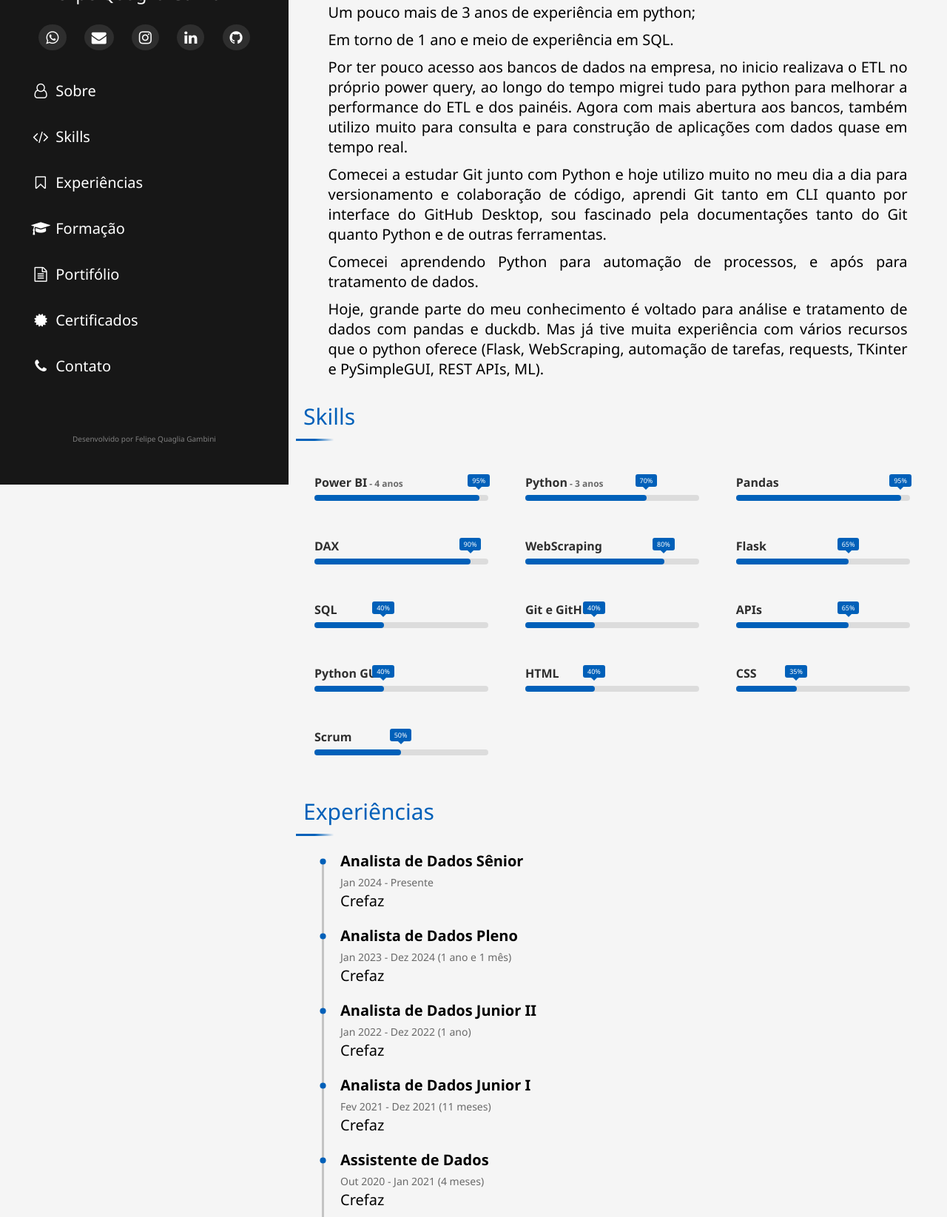
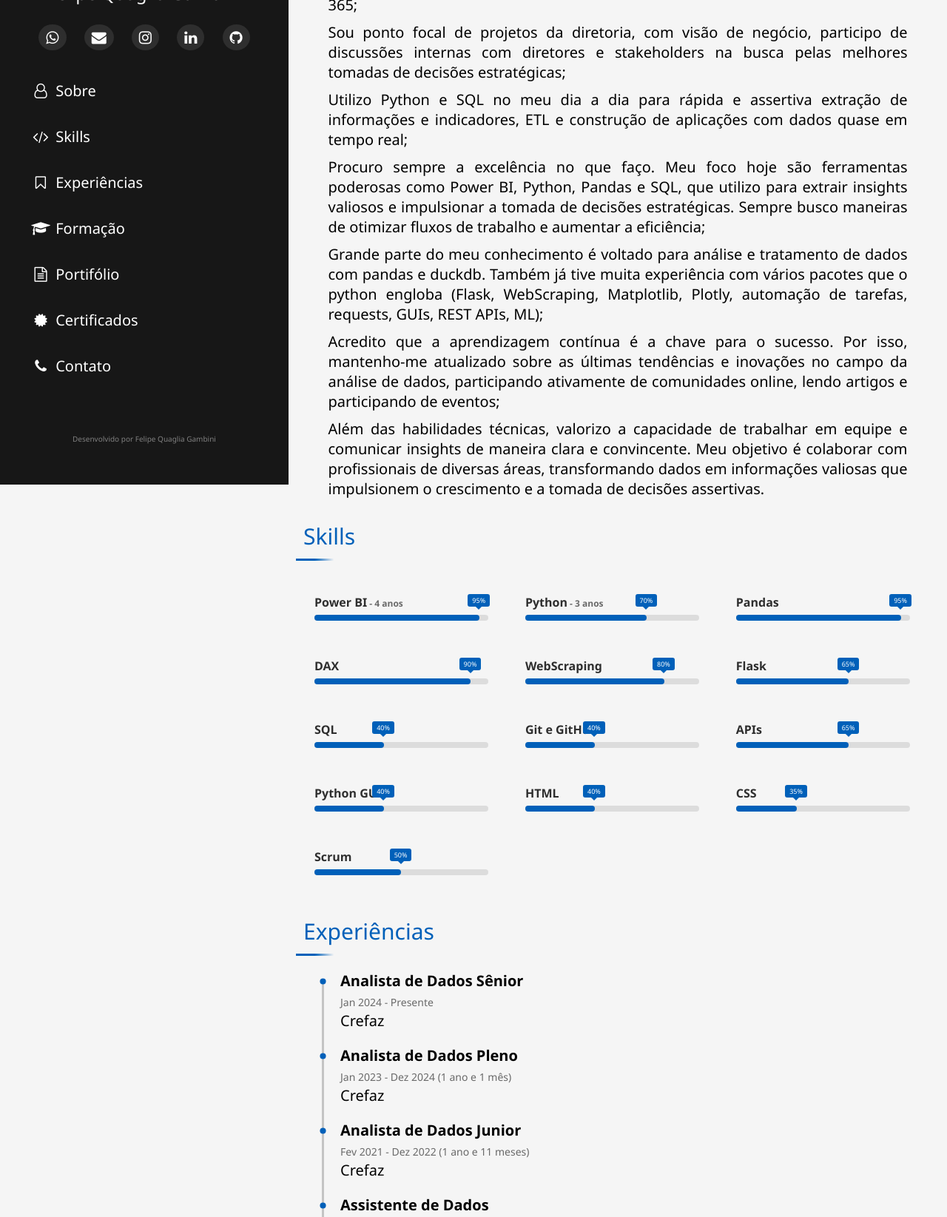
Before and after one commit to felipegambini/curriculo, a plain HTML site: page index.html in a window 1280 px wide. Shown: the part 185-1830 px from the top of the page at 74% size. Drawn offline with Linux system fonts and the light colour scheme.

Commit message:
Melhoria Seção Sobre

```diff
--- a/index.html
+++ b/index.html
@@ -56,14 +56,14 @@
         <div class="container">
             <h2 id="sobre">Sobre</h2>
             <section>
-                <p>Atualmente sou Analista de Dados Senior em uma financeira.</p>
-                <p>Tenho 4 anos de experiência com Power BI, DAX avançado e Excel avançado;</p>
-                <p>Um pouco mais de 3 anos de experiência em python;</p>
-                <p>Em torno de 1 ano e meio de experiência em SQL.</p>
-                <p>Por ter pouco acesso aos bancos de dados na empresa, no inicio realizava o ETL no próprio power query, ao longo do tempo migrei tudo para python para melhorar a performance do ETL e dos painéis. Agora com mais abertura aos bancos, também utilizo muito para consulta e para construção de aplicações com dados quase em tempo real.</p>
-                <p>Comecei a estudar Git junto com Python e hoje utilizo muito no meu dia a dia para versionamento e colaboração de código, aprendi Git tanto em CLI quanto por interface do GitHub Desktop, sou fascinado pela documentações tanto do Git quanto Python e de outras ferramentas.</p>
-                <p>Comecei aprendendo Python para automação de processos, e após para tratamento de dados.</p>
-                <p>Hoje, grande parte do meu conhecimento é voltado para análise e tratamento de dados com pandas e duckdb. Mas já tive muita experiência com vários recursos que o python oferece (Flask, WebScraping, automação de tarefas, requests, TKinter e PySimpleGUI, REST APIs, ML).</p>
+                <p>Atualmente sou Analista de Dados Sênior em uma financeira.</p>
+                <p>Tenho 4 anos de experiência com Power BI, DAX avançado, Python, SQL e Microsoft 365;</p>
+                <p>Sou ponto focal de projetos da diretoria, com visão de negócio, participo de discussões internas com diretores e stakeholders na busca pelas melhores tomadas de decisões estratégicas;</p>
+                <p>Utilizo Python e SQL no meu dia a dia para rápida e assertiva extração de informações e indicadores, ETL e construção de aplicações com dados quase em tempo real;</p>
+                <p>Procuro sempre a excelência no que faço. Meu foco hoje são ferramentas poderosas como Power BI, Python, Pandas e SQL, que utilizo para extrair insights valiosos e impulsionar a tomada de decisões estratégicas. Sempre busco maneiras de otimizar fluxos de trabalho e aumentar a eficiência;</p>
+                <p>Grande parte do meu conhecimento é voltado para análise e tratamento de dados com pandas e duckdb. Também já tive muita experiência com vários pacotes que o python engloba (Flask, WebScraping, Matplotlib, Plotly, automação de tarefas, requests, GUIs, REST APIs, ML);</p>
+                <p>Acredito que a aprendizagem contínua é a chave para o sucesso. Por isso, mantenho-me atualizado sobre as últimas tendências e inovações no campo da análise de dados, participando ativamente de comunidades online, lendo artigos e participando de eventos;</p>
+                <p>Além das habilidades técnicas, valorizo a capacidade de trabalhar em equipe e comunicar insights de maneira clara e convincente. Meu objetivo é colaborar com profissionais de diversas áreas, transformando dados em informações valiosas que impulsionem o crescimento e a tomada de decisões assertivas.</p>
             </section>
         </div>
 
@@ -218,28 +218,11 @@
                     <li>
                       <div class="jobPosition">
                         <span class="bolded">
-                          Analista de Dados Junior II
+                          Analista de Dados Junior
                         </span>
                         <div>
                             <small>
-                              Jan 2022 - Dez 2022 (1 ano)
-                            </small>
-                        </div>
-                      </div>
-                      <div class="projectName">
-                        <span>
-                          Crefaz
-                        </span>
-                      </div>
-                    </li>
-                    <li>
-                      <div class="jobPosition">
-                        <span class="bolded">
-                          Analista de Dados Junior I
-                        </span>
-                        <div>
-                            <small>
-                              Fev 2021 - Dez 2021 (11 meses)
+                              Fev 2021 - Dez 2022 (1 ano e 11 meses)
                             </small>
                         </div>
                       </div>
```
